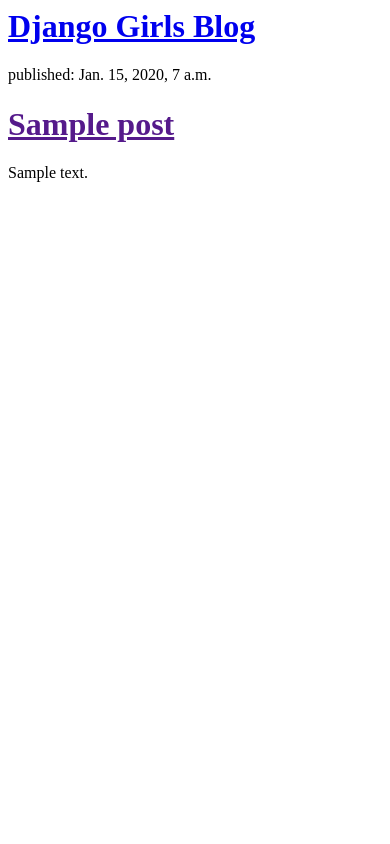
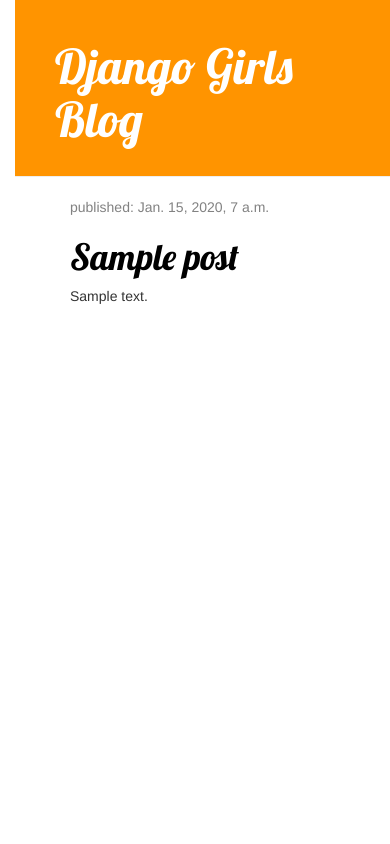
Before and after one commit to patricia-777/my-first-blog, a Django app: template blog/templates/blog/post_list.html in a window 390 px wide. Run offline with Django 3.2, Linux system fonts and the light colour scheme; the template is opened without the code that fills it: values that come from a table or form of the project are taken from there, others are empty; tables that the repository leaves empty hold one stand-in row (values such as "Sample post"); some libraries are stand-ins or nearby versions.

Commit message:
Added view and template for detailed blog post as well as CSS for the site.

```diff
--- /dev/null
+++ b/blog/static/css/blog.css
@@ -0,0 +1,55 @@
+h1 a {
+    color: #FCA205;
+    font-family: 'Lobster';
+}
+
+body {
+    padding-left: 15px;
+}
+
+.page-header {
+    background-color: #ff9400;
+    margin-top: 0;
+    padding: 20px 20px 20px 40px;
+}
+
+.page-header h1, .page-header h1 a, .page-header h1 a:visited, .page-header h1 a:active {
+    color: #ffffff;
+    font-size: 36pt;
+    text-decoration: none;
+}
+
+.content {
+    margin-left: 40px;
+}
+
+h1, h2, h3, h4 {
+    font-family: 'Lobster', cursive;
+}
+
+.date {
+    color: #828282;
+}
+
+.save {
+    float: right;
+}
+
+.post-form textarea, .post-form input {
+    width: 100%;
+}
+
+.top-menu, .top-menu:hover, .top-menu:visited {
+    color: #ffffff;
+    float: right;
+    font-size: 26pt;
+    margin-right: 20px;
+}
+
+.post {
+    margin-bottom: 70px;
+}
+
+.post h1 a, .post h1 a:visited {
+    color: #000000;
+}
--- /dev/null
+++ b/blog/templates/blog/base.html
@@ -0,0 +1,23 @@
+{% load static %}
+<html>
+    <head>
+        <title>Django Girls blog</title>
+        <link rel="stylesheet" href="//maxcdn.bootstrapcdn.com/bootstrap/3.2.0/css/bootstrap.min.css">
+        <link rel="stylesheet" href="//maxcdn.bootstrapcdn.com/bootstrap/3.2.0/css/bootstrap-theme.min.css">
+        <link href='//fonts.googleapis.com/css?family=Lobster&subset=latin,latin-ext' rel='stylesheet' type='text/css'>
+        <link rel="stylesheet" href="{% static 'css/blog.css' %}">
+    </head>
+    <body>
+        <div class="page-header">
+            <h1><a href="/">Django Girls Blog</a></h1>
+        </div>
+        <div class="content container">
+            <div class="row">
+                <div class="col-md-8">
+                {% block content %}
+                {% endblock %}
+                </div>
+            </div>
+        </div>
+    </body>
+</html>
--- a/blog/templates/blog/post_list.html
+++ b/blog/templates/blog/post_list.html
@@ -1,23 +1,13 @@
-<html>
-<html>
-    <head>
-        <title>Django Girls blog</title>
-    </head>
-    <body>
+{% extends 'blog/base.html' %}
 
-		<div>
-		    <h1><a href="/">Django Girls Blog</a></h1>
-		</div>
-
+	{% block content %}
 		{% for post in posts %}
-		    <div>
-		        <p>published: {{ post.published_date }}</p>
-		        <h1><a href="">{{ post.title }}</a></h1>
+		    <div class="post">
+		        <div class="date">
+		            <p>published: {{ post.published_date }}</p>
+		        </div>
+		        <h1><a href="{% url 'post_detail' pk=post.pk %}">{{ post.title }}</a></h1>
 		        <p>{{ post.text|linebreaksbr }}</p>
 		    </div>
 		{% endfor %}
-
-
-
-    </body>
-</html>
+	{% endblock %}
--- a/blog/urls.py
+++ b/blog/urls.py
@@ -1,7 +1,19 @@
-from django.conf.urls import url
-from . import views
+# from django.conf.urls import url
+# from . import views
+
+
+# urlpatterns = [
+#     url(r'^$', views.post_list, name='post_list'),
+#     url('post/<int:pk>/', views.post_detail, name='post_detail'),
+# ]
+
+
+from django.urls import path, include
+from django.contrib import admin
+from blog import views
 
 
 urlpatterns = [
-    url(r'^$', views.post_list, name='post_list'),
+	path('', views.post_list, name='post_list'),
+	path('post/<int:pk>/', views.post_detail, name='post_detail'),
 ]
--- a/mysite/settings.py
+++ b/mysite/settings.py
@@ -108,7 +108,7 @@ AUTH_PASSWORD_VALIDATORS = [
 # Internationalization
 # https://docs.djangoproject.com/en/1.9/topics/i18n/
 
-LANGUAGE_CODE = 'en-us'
+LANGUAGE_CODE = 'pt-BR'
 
 TIME_ZONE = 'America/Sao_Paulo'
 
--- /dev/null
+++ b/requirements.txt
@@ -0,0 +1 @@
+Django~=2.0.6
```
Also changed, not shown: blog/templates/blog/post_detail.html (added, +13 -0 lines), blog/views.py (+8 -1 lines).
